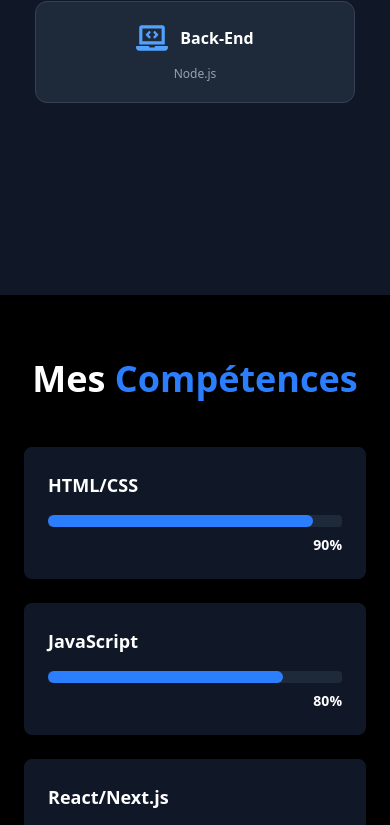
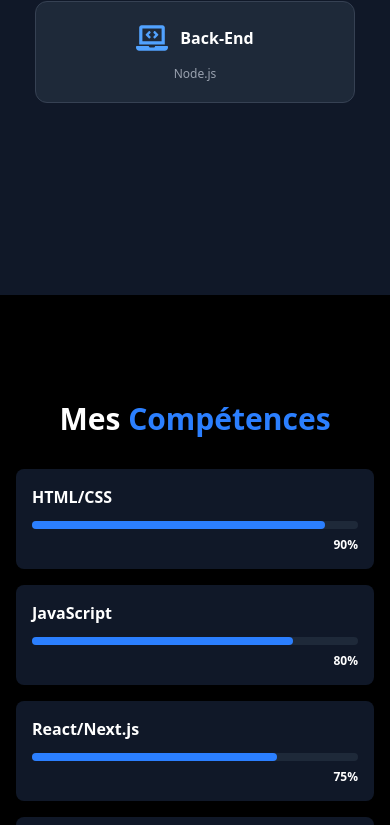
Before and after one commit to ngoranjeanmichelvianney-droid/portfolio, a React (Vite) app: page / in a window 390 px wide. Shown: the part 1140-1965 px from the top of the page. Built offline with nearby package versions, Linux system fonts and the light colour scheme.

Commit message:
Fix: amélioration responsive navbar et skills

```diff
--- a/src/Components/Navbar.jsx
+++ b/src/Components/Navbar.jsx
@@ -28,13 +28,13 @@ function Navbar() {
   return (
     <nav className='bg-black text-white shadow-md fixed w-full top-0 left-0 z-50'>
       <div className='max-w-7xl mx-auto px-4 sm:px-6 lg:px-8'>
-        <div className='flex h-14 sm:h-16 justify-between items-center'>
+        <div className='flex h-16 justify-between items-center'>
 
           {/* Logo */}
           <h1 className='text-lg sm:text-xl font-bold'><span className='text-blue-500'>Niki</span> Dev</h1>
 
           {/* Menu Desktop */}
-          <div className='hidden md:flex space-x-4 lg:space-x-8 items-center ml-auto'>
+          <div className='hidden md:flex space-x-6 items-center ml-auto'>
             <a href="#hero" className='hover:text-blue-500 transition-colors scroll-mt-16 text-sm lg:text-base'>Accueil</a>
             <a href="#about" className='hover:text-blue-500 transition-colors scroll-mt-16 text-sm lg:text-base'>À propos</a>
             <a href="#skills" className='hover:text-blue-500 transition-colors scroll-mt-16 text-sm lg:text-base'>Compétences</a>
@@ -46,7 +46,7 @@ function Navbar() {
           <div className='md:hidden'>
             <button
               onClick={() => setIsOpen(!isOpen)}
-              className='focus:outline-none text-2xl mt-2'
+              className='focus:outline-none'
             >
               {isOpen ? <FaTimes size={20} /> : <FaBars size={20} />}
             </button>
--- a/src/Components/Skills.jsx
+++ b/src/Components/Skills.jsx
@@ -13,28 +13,28 @@ function Skills() {
   return (
     <section
       id='skills'
-      className='w-full scroll-mt-16 min-h-screen flex flex-col items-center justify-center bg-black text-white px-6 py-16'
+      className='w-full scroll-mt-16 min-h-screen flex flex-col items-center justify-center bg-black text-white px-4 sm:px-6 py-12 sm:py-16'
     >
-      <h2 className='text-4xl sm:text-5xl font-bold mb-12 text-center'>
+      <h2 className='text-3xl sm:text-4xl md:text-5xl font-bold mb-8 sm:mb-12 text-center'>
         Mes <span className='text-blue-500'>Compétences</span>
       </h2>
 
-      <div className='grid grid-cols-1 sm:grid-cols-2 lg:grid-cols-3 gap-6 w-full max-w-5xl'>
+      <div className='grid grid-cols-1 sm:grid-cols-2 lg:grid-cols-3 gap-4 sm:gap-6 w-full max-w-5xl'>
         {skills.map((skill) => (
           <div
             key={skill.name}
-            className='flex flex-col p-6 sm:p-8 rounded-lg shadow-lg bg-gray-900 justify-between hover:border-blue-400 transition-transform duration-300 hover:scale-105'
+            className='flex flex-col p-4 sm:p-6 md:p-8 rounded-lg shadow-lg bg-gray-900 justify-between hover:border hover:border-blue-400 transition-transform duration-300 hover:scale-105'
           >
-            <span className='text-lg font-semibold'>{skill.name}</span>
+            <span className='text-base sm:text-lg font-semibold'>{skill.name}</span>
 
-            <div className='mt-4 w-full bg-gray-800 rounded h-3'>
+            <div className='mt-3 sm:mt-4 w-full bg-gray-800 rounded h-2 sm:h-3'>
               <div
-                className='h-3 bg-blue-500 rounded-3xl transition-all duration-700'
+                className='h-2 sm:h-3 bg-blue-500 rounded-3xl transition-all duration-700'
                 style={{ width: skill.level + '%' }}
               ></div>
             </div>
 
-            <span className='text-sm mt-2 self-end font-semibold'>{skill.level}%</span>
+            <span className='text-xs sm:text-sm mt-2 self-end font-semibold'>{skill.level}%</span>
           </div>
         ))}
       </div>
```
